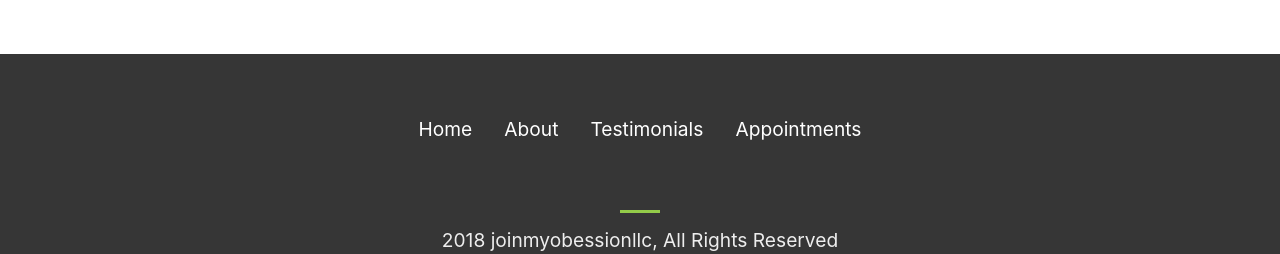
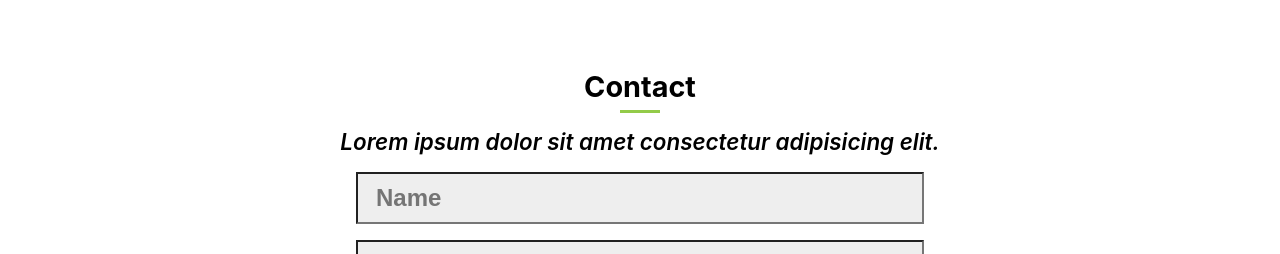
Before and after one commit to OhziiiLov3/jmo-website-v2, a React (Create React App) app: page / in a window 1280 px wide. Shown: the part 2523-2777 px from the top of the page. Built offline with nearby package versions, Linux system fonts and the light colour scheme.

Commit message:
feat: Contact component and form added, emailjs install

```diff
--- a/package.json
+++ b/package.json
@@ -3,12 +3,16 @@
   "version": "0.1.0",
   "private": true,
   "dependencies": {
+    "@emailjs/browser": "^3.10.0",
     "@testing-library/jest-dom": "^5.16.5",
     "@testing-library/react": "^13.4.0",
     "@testing-library/user-event": "^13.5.0",
+    "bootstrap": "^5.2.3",
     "react": "^18.2.0",
+    "react-bootstrap": "^2.6.0",
     "react-calendly": "^4.1.0",
     "react-dom": "^18.2.0",
+    "react-hook-form": "^7.40.0",
     "react-icons": "^4.7.1",
     "react-scripts": "5.0.1",
     "react-scroll": "^1.8.8",
--- a/src/App.js
+++ b/src/App.js
@@ -4,6 +4,7 @@ import Hero from "./components/Hero";
 import About from "./components/About";
 import Testimonials from "./components/Testimonials";
 import Appointments from "./components/Appointments";
+import Contact from "./components/Contact";
 import Footer from "./components/Footer";
 
 
@@ -16,6 +17,7 @@ function App() {
      <About/>
      <Testimonials/>
      <Appointments/>
+     <Contact/>
      <Footer/>
     </div>
   );
--- a/src/components/About.js
+++ b/src/components/About.js
@@ -1,5 +1,5 @@
 import React from 'react'
-import aboutImg from './images/aboutImage-jmo.png'
+import aboutImg from './images/aboutImage.jpeg'
 import './About.css'
 
 const About = () => {
--- a/src/components/Appointments.css
+++ b/src/components/Appointments.css
@@ -56,3 +56,20 @@
         height: auto;
     }
 }
+
+
+/* ***** CONTACT MEDIA **** */
+
+@media(max-width:768px) {
+    .contact-form {
+        overflow-x: hidden;
+    }
+
+    .contact-form {
+        padding: 0 1rem;
+    }
+
+    .contact-form p {
+        padding: 0 0.4rem;
+    }
+}
--- /dev/null
+++ b/src/components/Contact.css
@@ -0,0 +1,80 @@
+.contact {
+    margin: auto;
+    text-align: center;
+    background-size: contain;
+    width: 1240px;
+    padding: 1rem 0rem;
+}
+
+
+.contact p {
+    font-size: 1.4rem;
+    font-style: italic;
+    font-weight: 600;
+
+}
+
+.contact-form label{
+    margin-bottom: .5rem;
+}
+
+ .contact-form form{
+    display:flex;
+    flex-direction: column;
+    padding: 1rem;
+    margin: auto;
+    max-width: 600px;
+}
+
+.contact-input , .textarea{
+    margin-bottom: 1rem;
+    padding: 10px 18px;
+    font-size:  1.5rem;
+    font-family: Arial, Helvetica, sans-serif;
+    background-color:  #eee;
+    outline: 0 ;
+    box-shadow: none ;
+    font-weight: 800;
+  }
+  .contact input:focus,
+  .contact textarea:focus {
+      color: rgb(147, 203, 73);
+      border-bottom: .125rem solid var(--primary-color);
+  }
+
+  .textarea{
+    height: 11rem;
+  }
+
+
+
+
+
+
+
+
+
+.error-message {
+    color: rgba(22, 22, 22);
+    background: rgb(147, 203, 73, .7);
+    text-align: left;
+
+}
+
+.success-message {
+    font-weight: 900;
+    color: rgb(147, 203, 73);
+}
+
+
+/* ***** CONTACT MEDIA **** */
+ @media screen and (max-width:940px) {
+     .contact{
+         grid-template-columns: 1fr;
+     }
+
+     .contact{
+         width: 100%;
+     }
+
+ }
--- /dev/null
+++ b/src/components/Contact.js
@@ -0,0 +1,115 @@
+import React, { useRef, useState } from "react";
+import emailjs from "@emailjs/browser";
+import { useForm } from "react-hook-form";
+import './Contact.css'
+
+const Contact = () => {
+const [successMessage, setSuccessMessage] = useState("");
+const {
+  register,
+  handleSubmit,
+  formState: { errors },
+} = useForm();
+
+const form = useRef();
+const serviceID = "service_ID";
+const templateID = "JMOtemplate_ID";
+const userID = "user_yd0HoddbkToxCxmJDWBi6";
+
+const onSubmit = (data, r) => {
+  sendEmail(
+    serviceID,
+    templateID,
+    {
+      name: data.name,
+      phone: data.phone,
+      email: data.email,
+      subject: data.message,
+      description: data.description,
+    },
+    userID
+  );
+  r.target.reset();
+};
+
+const sendEmail = (serviceID, templateID, variables, userID) => {
+  emailjs
+    .send(serviceID, templateID, variables, userID)
+    .then(() => {
+      setSuccessMessage("Message Sent successfully!");
+    })
+    .catch((err) => console.error(`Something went wrong ${err}`));
+};
+
+
+
+  return (
+    <div className="contact" id="contact">
+      <h2>Contact</h2>
+      <span className="line"></span>
+      <p>Lorem ipsum dolor sit amet consectetur adipisicing elit.</p>
+      <span className="success-message">{successMessage}</span>
+      <div className="contact-form">
+        <form ref={form} onSubmit={handleSubmit(onSubmit)}>
+          <input
+            id="name"
+            type="text"
+            className="contact-input"
+            placeholder="Name"
+            name="name"
+            aria-invalid={errors.name ? "true" : "false"}
+            {...register("name", {
+              required: "Please enter your name",
+              maxLength: {
+                value: 20,
+                message: "Please enter a name with fewer than 20 characters",
+              },
+            })}
+          />
+          <input
+            id="email"
+            type="email"
+            className="contact-input"
+            placeholder="Email"
+            name="email"
+            ria-invalid={errors.email ? "true" : "false"}
+            {...register("email", {
+              required: "Please provide you email",
+              pattern: {
+                value: /^[A-Z0-9._%+-]+@[A-Z0-9.-]+\.[A-Z]{2,}$/i,
+                message: "invalid Email",
+              },
+            })}
+          />
+
+          <input
+            id="phone"
+            text="text"
+            className="contact-input"
+            placeholder="Phone Number"
+            name="phone"
+            aria-invalid={errors.phone ? "true" : "false"}
+            {...register("phone", {
+              required: "Please enter your phone number",
+            })}
+          />
+          <textarea
+            row="6"
+            id="description"
+            text="text"
+            className="textarea"
+            placeholder="What are your goals?!"
+            name="description"
+            aria-invalid={errors.description ? "true" : "false"}
+            {...register("description", {
+              required: "Please leave a detailed message...",
+            })}
+          />
+          <button className="button">Contact</button>
+        </form>
+      </div>
+    </div>
+  );
+}
+
+export default Contact
--- a/src/components/Navbar.js
+++ b/src/components/Navbar.js
@@ -81,6 +81,18 @@ const closeMenu =()=> setClick(false)
               Appointment
             </Link>
           </li>
+          <li className="nav-item">
+            <Link
+              to="contact"
+              spy={true}
+              smooth={true}
+              offset={-150}
+              duration={500}
+              onClick={closeMenu}
+            >
+              Contact
+            </Link>
+          </li>
         </ul>
       </nav>
     </div>
```
Also changed, not shown: src/index.css (line endings or trailing spaces), 2 other files (tests, documents, lock files or other folders).
